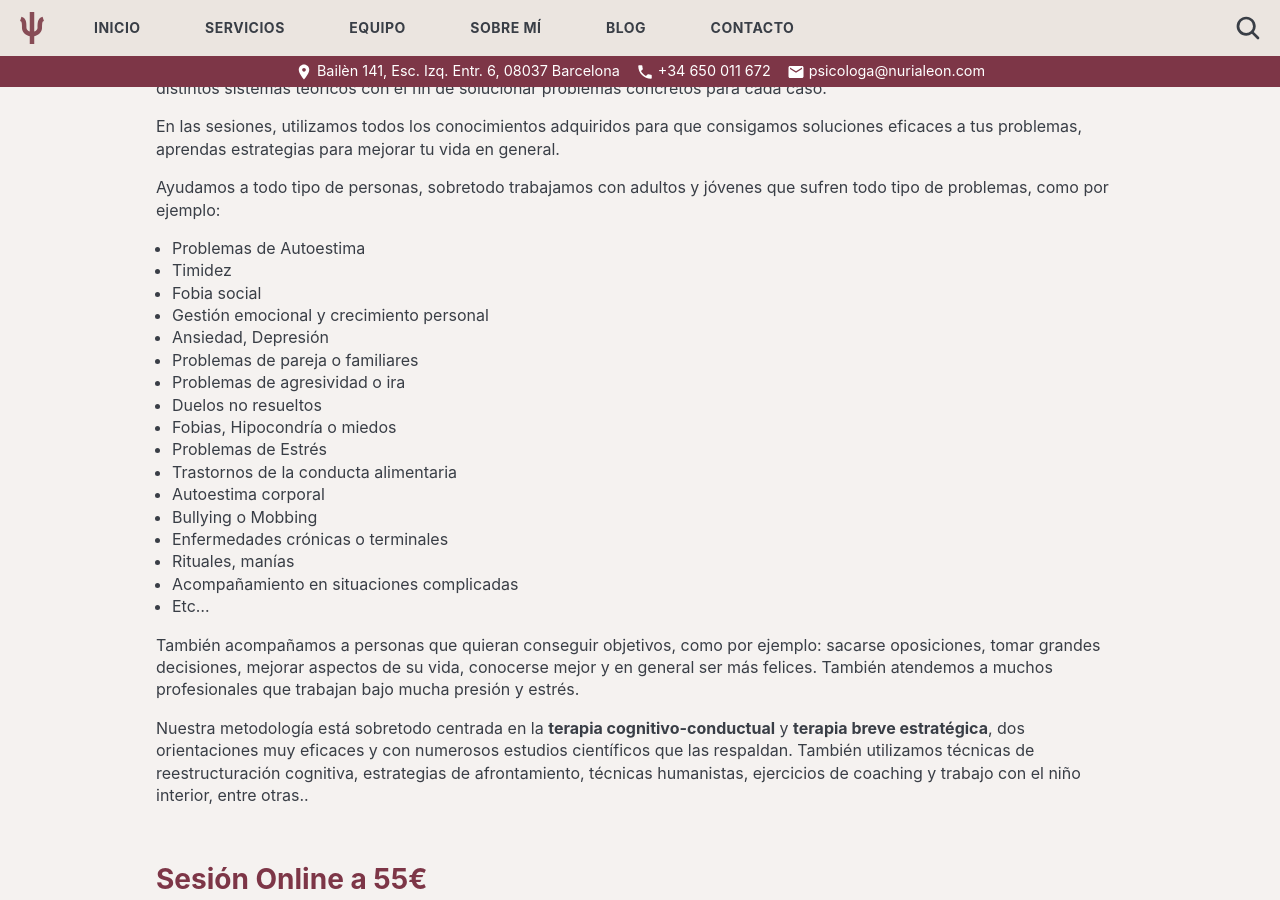
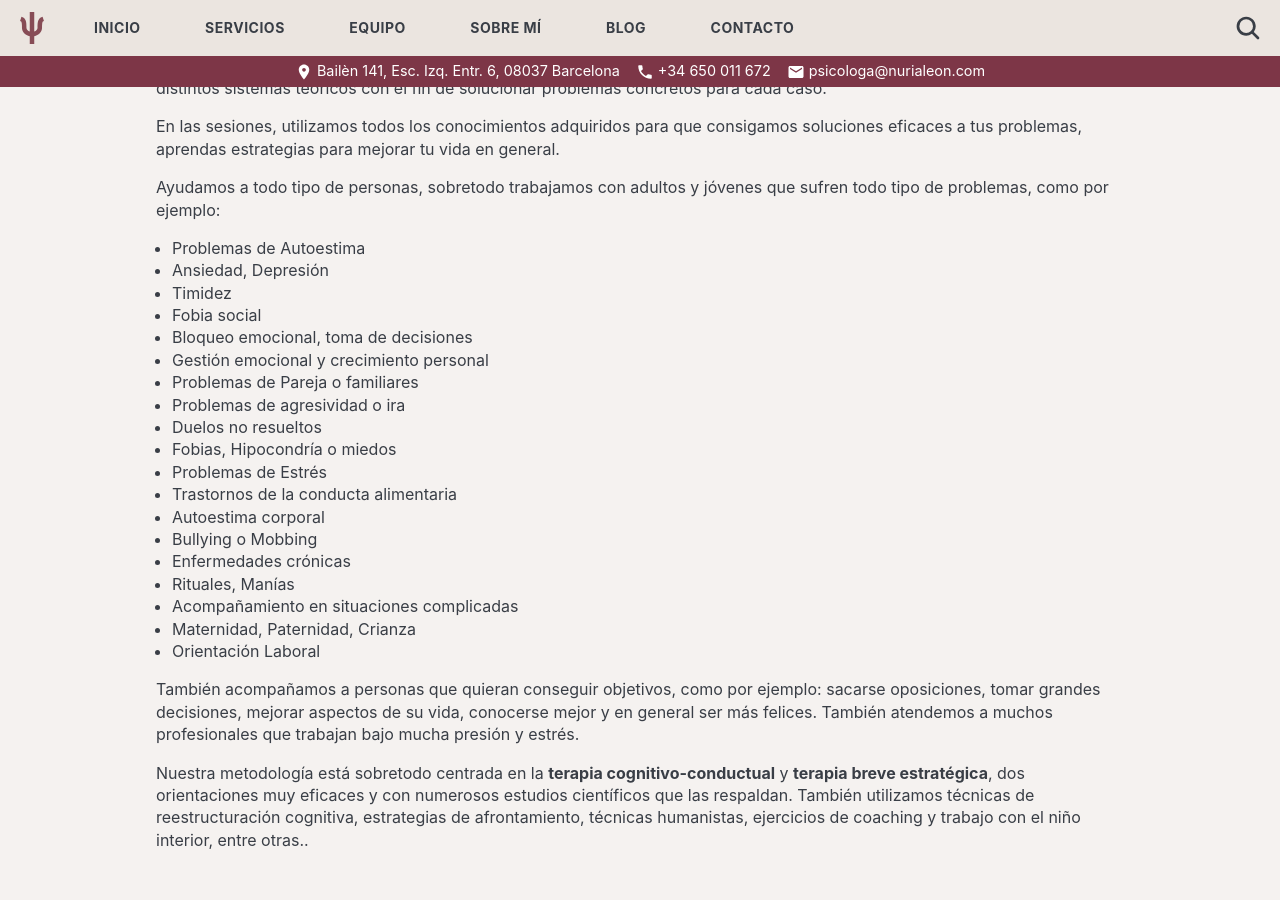
Before and after one commit to nurialeonsallent/nurialeon.com, a Jekyll site: the page built from _pages/servicios.md, in a window 1280 px wide and 900 px high, scrolled down 284 px. Built offline with Jekyll 4.4.1, drawn with Linux system fonts in a browser that asks for light colours.

Commit message:
web cambios montse y servicios

```diff
--- a/_pages/servicios.md
+++ b/_pages/servicios.md
@@ -15,11 +15,12 @@ En las sesiones, utilizamos todos los conocimientos adquiridos para que consigam
 
 Ayudamos a todo tipo de personas, sobretodo trabajamos con adultos y jóvenes que sufren todo tipo de problemas, como por ejemplo:
 - Problemas de Autoestima
+- Ansiedad, Depresión
 - Timidez
 - Fobia social
+- Bloqueo emocional, toma de decisiones
 - Gestión emocional y crecimiento personal
-- Ansiedad, Depresión
-- Problemas de pareja o familiares
+- Problemas de Pareja o familiares
 - Problemas de agresividad o ira
 - Duelos no resueltos
 - Fobias, Hipocondría o miedos
@@ -27,10 +28,11 @@ Ayudamos a todo tipo de personas, sobretodo trabajamos con adultos y jóvenes qu
 - Trastornos de la conducta alimentaria
 - Autoestima corporal
 - Bullying o Mobbing
-- Enfermedades crónicas o terminales
-- Rituales, manías
+- Enfermedades crónicas
+- Rituales, Manías
 - Acompañamiento en situaciones complicadas
-- Etc...
+- Maternidad, Paternidad, Crianza
+- Orientación Laboral
 
 También acompañamos a personas que quieran conseguir objetivos, como por ejemplo: sacarse oposiciones, tomar grandes decisiones, mejorar aspectos de su vida, conocerse mejor y en general ser más felices. También atendemos a muchos profesionales que trabajan bajo mucha presión y estrés.
 
```
Also changed, not shown: _pages/equipo.md (+4 -2 lines).
